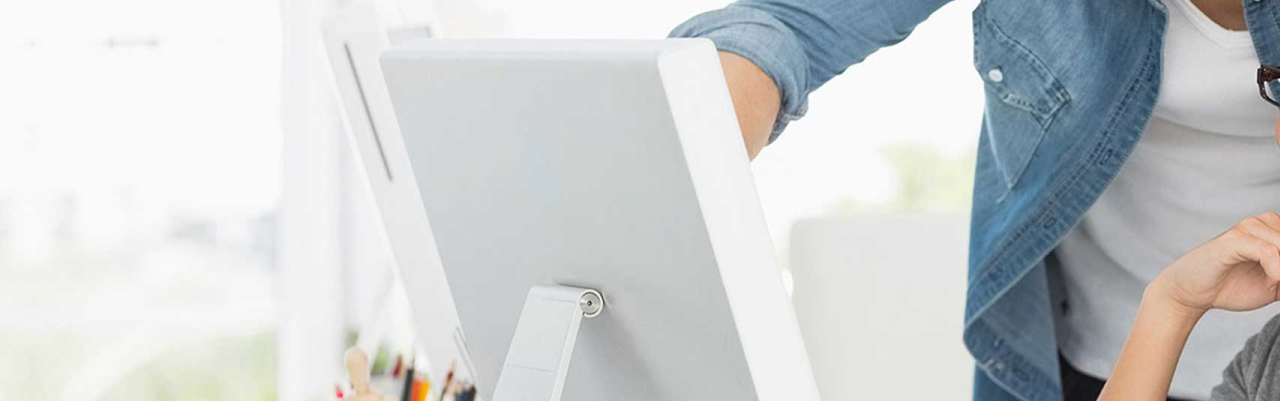
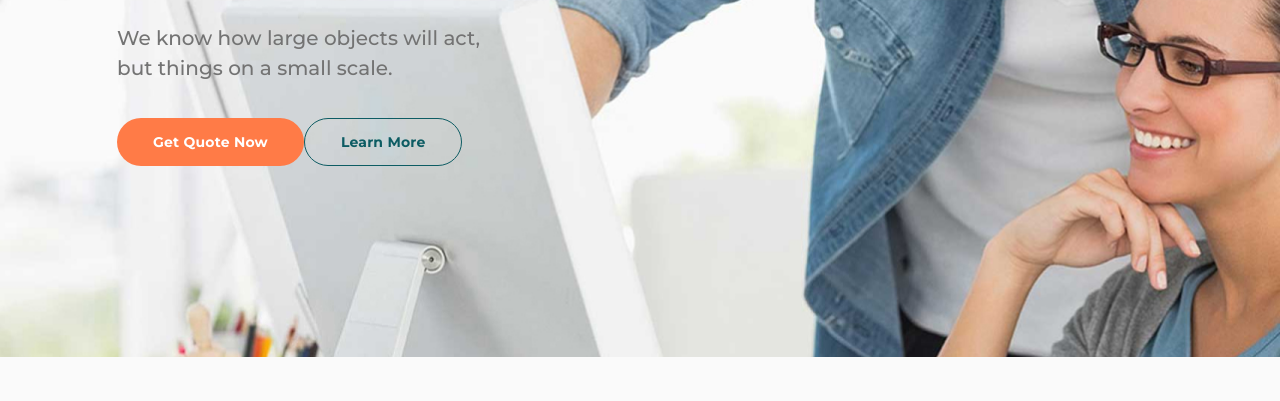
Before and after one commit to ruslanstupets/relvise-practice, a plain HTML site: page index.html in a window 1280 px wide. Shown: the part 434-835 px from the top of the page. After the commit the page ends 800 px from the top, so only its background shows below. Drawn offline with Linux system fonts and the light colour scheme.

Commit message:
added block main. and style css  to it and media

```diff
--- a/css/style.css
+++ b/css/style.css
@@ -50,6 +50,18 @@ body {
 	padding: 0px 15px;
 	margin: 0px auto;
 	box-sizing: content-box;
+}
+
+._ibg {
+	position: relative;
+}
+._ibg img {
+	position: absolute;
+	width: 100%;
+	height: 100%;
+	top: 0;
+	left: 0;
+	object-fit: cover;
 }
 
 /* header style start ------------------------------------------- */
@@ -125,3 +137,124 @@ body {
 }
 /* ?-header media end ------------------------- */
 /* header style end ------------------------------------------- */
+
+/* page start ------------------------------------------- */
+.page {
+	flex: 1 1 auto;
+}
+/* page end ------------------------------------------- */
+
+
+/* main block style start ------------------------------------------- */
+
+.main-block {
+		position: relative;
+}
+
+.main-block__body {
+	padding: 184px 0px 191px 0px;
+	position: relative;
+	z-index: 2;
+	max-width: 400px;
+}
+
+/* !---------------------------- */
+/* an indentation clause is nested at the first level in a block  */
+.main-block__body > *:not(:last-child) {
+	margin: 0px 0px 35px 0px;
+}
+/* !---------------------------- */
+
+
+.main-block__title {
+	font-size: 58px;
+	line-height: 137%;
+	letter-spacing: 0.2px;
+	font-weight: 800;
+}
+
+.main-block__text {
+	color: #737373;
+	font-size: 20px;
+	line-height: 150%;
+}
+
+.main-block__buttons {
+	display: flex;
+	flex-wrap: wrap;
+	margin: -10px 0;
+}
+
+.main-block__button {
+	border-radius: 37px;
+	display: flex;
+	min-height: 48px;
+	justify-content: center;
+	align-items: center;
+	letter-spacing: 0.2px;
+	font-weight: 700;
+	text-align: center;
+	line-height: 150%;
+	padding: 5px 36px;
+	margin: 10px 0;
+	transition: all 0.3s ease 0s;
+}
+
+.main-block__button_orange {
+	background: #ff7b47;
+	color: #fff;
+}
+.main-block__button_orange:hover {
+	background-color: #fff;
+	color: #ff7b47;
+}
+
+.main-block__button_border {
+	color: #0d5c63;
+	border: 1px solid #0d5c63;
+}
+.main-block__button_border:hover {
+	background-color: #0d5c63;
+	color: #fff;
+}
+
+.main-block__image {
+	position: absolute;
+	width: 100%;
+	height: 100%;
+	top: 0;
+	left: 0;
+}
+/* ?-header media start ------------------------- */
+
+@media (max-width: 1300px) {
+	.main-block__image img {
+		object-position: right;
+	}
+}
+
+@media (max-width: 992px) {
+	.main-block__image {
+		opacity: 0.5;
+	}
+	.main-block__body {
+		padding: 120px 0px 191px 0px;
+	}
+}
+
+@media (max-width: 479px) {
+	.main-block__title {
+		font-size: 42px;
+	}
+	.main-block__button {
+		flex: 1 1 100%;
+	}
+	.main-block__button:not(:last-child) {
+		margin-right: 10px;
+}
+	.main-block__text {
+		color: #585757;
+	}
+}
+/* ?-header media end ------------------------- */
+/* main block style end ------------------------------------------- */
--- a/index.html
+++ b/index.html
@@ -33,7 +33,11 @@
 				</nav>
 			</div>
 		</header>
+		<!-- header end ---------------------------------------- -->
+
 		<main class="page">
+
+			<!-- main-block start ---------------------------------------- -->
 			<div class="page__main-block main-block">
 				<div class="main-block__container _container">
 					<div class="main-block__body">
@@ -42,8 +46,8 @@
 							We know how large objects will act, but things on a small scale.
 						</div>
 						<div class="main-block__buttons">
-							<a href="" class="main-block__button main-block__button_orange">Get Quote Now</a>
-							<a href="" class="main-block__button main-block__button_border">Learn More</a>
+							<a class="main-block__button main-block__button_orange" href="#">Get Quote Now</a>
+							<a class="main-block__button main-block__button_border" href="#" >Learn More</a>
 						</div>
 					</div>
 				</div>
@@ -51,8 +55,10 @@
 					<img src="img/mainblock/cover.jpg" alt="cover">
 				</div>
 			</div>
+			<!--  main-block end ---------------------------------------- -->
+
 		</main>
-		<!-- header enr ---------------------------------------- -->
+
 	</div>
 	<script src="js/script.js"></script>
 </body>
```
